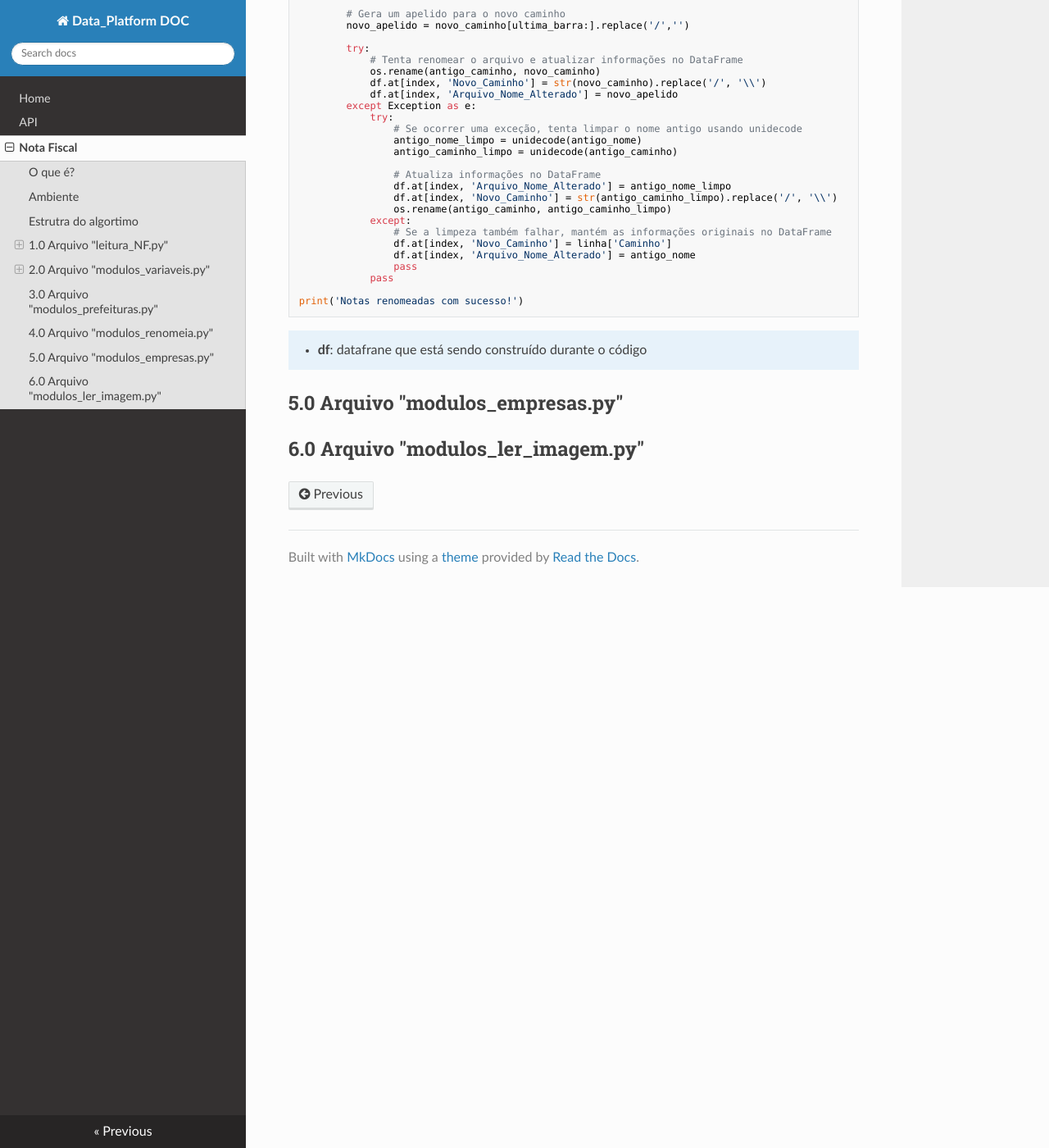
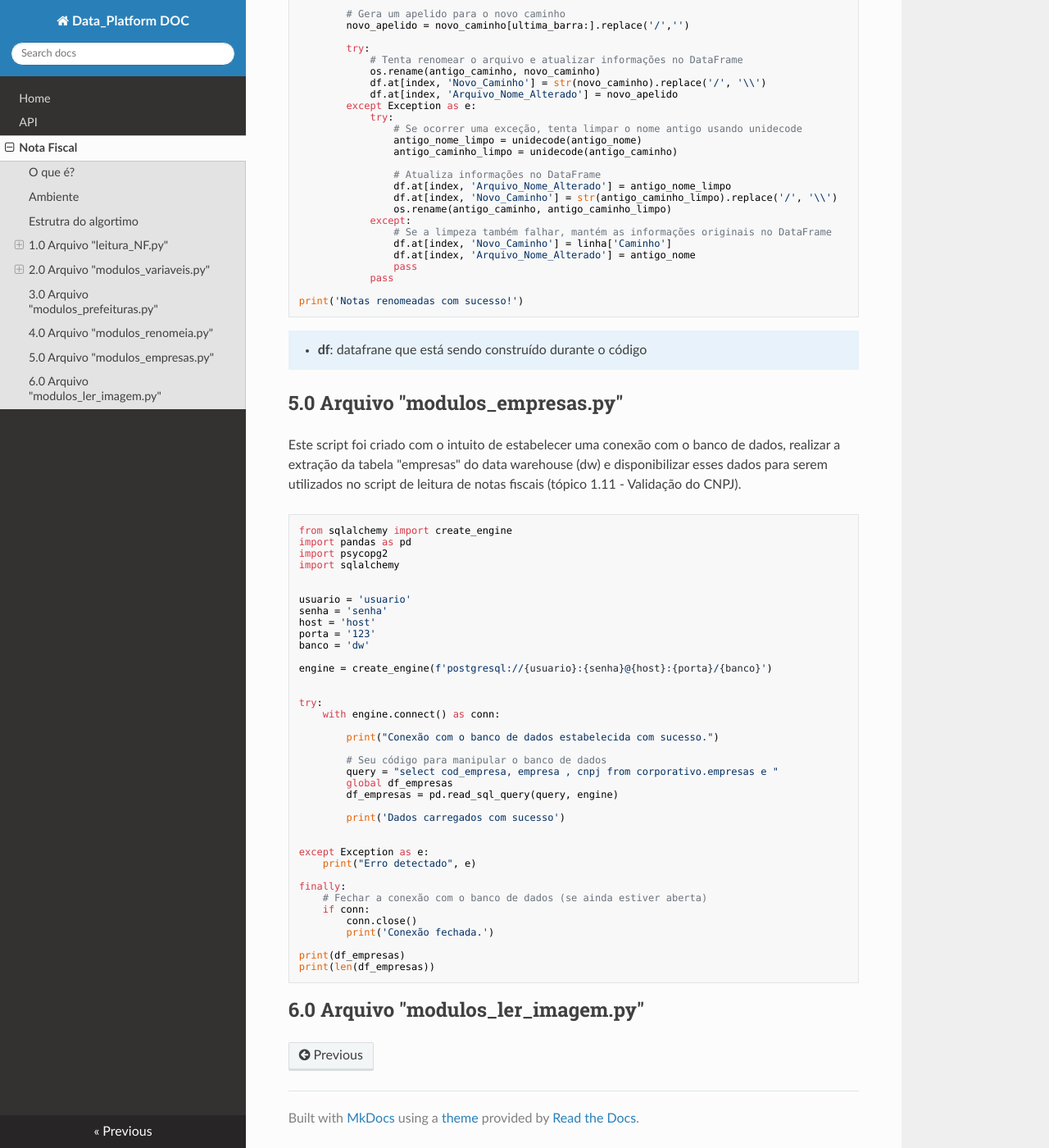
Before and after one commit to BrunoGAV/data_platform_doc, an MkDocs documentation site: the page built from docs/Leitura_Notas_Fiscais.md, in a window 1280 px wide and 1400 px high, scrolled down 20067 px. Shown: the whole window at 82% size. Built offline with MkDocs 1.6.1, drawn with Linux system fonts in a browser that asks for light colours; nearby versions of some CDN libraries.

Commit message:
5.0 Arquivo "modulos_empresas.py"
5.0 Arquivo "modulos_empresas.py"

````diff
--- a/docs/Leitura_Notas_Fiscais.md
+++ b/docs/Leitura_Notas_Fiscais.md
@@ -820,4 +820,48 @@ print('Notas renomeadas com sucesso!')
 
 ## 5.0 Arquivo "modulos_empresas.py"
 
+Este script foi criado com o intuito de estabelecer uma conexão com o banco de dados, realizar a extração da tabela "empresas" do data warehouse (dw) e disponibilizar esses dados para serem utilizados no script de leitura de notas fiscais (tópico 1.11 - Validação do CNPJ).
+
+```py
+from sqlalchemy import create_engine
+import pandas as pd
+import psycopg2
+import sqlalchemy
+
+
+usuario = 'usuario'
+senha = 'senha'
+host = 'host'
+porta = '123'
+banco = 'dw'
+
+engine = create_engine(f'postgresql://{usuario}:{senha}@{host}:{porta}/{banco}')
+
+
+try:
+    with engine.connect() as conn:
+
+        print("Conexão com o banco de dados estabelecida com sucesso.")
+
+        # Seu código para manipular o banco de dados
+        query = "select cod_empresa, empresa , cnpj from corporativo.empresas e "
+        global df_empresas
+        df_empresas = pd.read_sql_query(query, engine)
+
+        print('Dados carregados com sucesso')
+
+
+except Exception as e:
+    print("Erro detectado", e)
+
+finally:
+    # Fechar a conexão com o banco de dados (se ainda estiver aberta)
+    if conn:
+        conn.close()
+        print('Conexão fechada.')
+
+print(df_empresas)
+print(len(df_empresas))
+```
+
 ## 6.0 Arquivo "modulos_ler_imagem.py"
````
